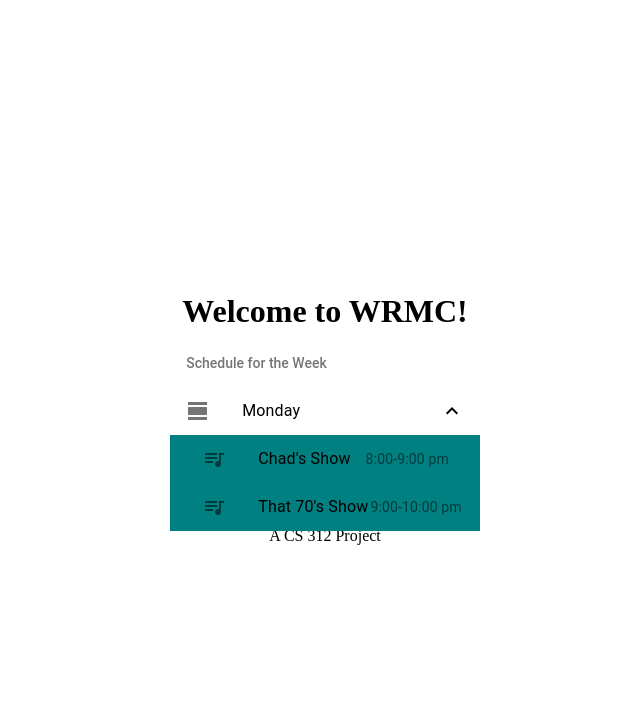
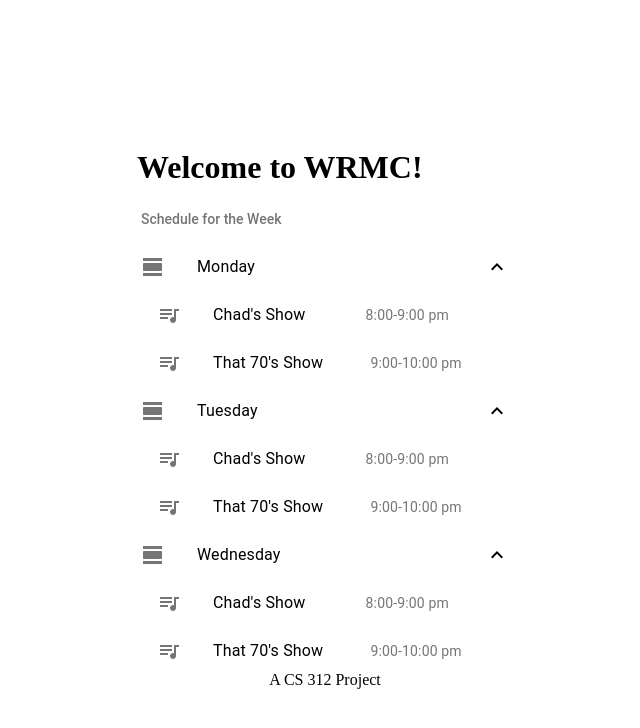
Before and after one commit to csci312-s21/project-amber-ayeaye, a Next.js app: page / in a window 1280 px wide. Shown: the top 728 px of the page, without its empty margins (315-955 px from the left). Built offline with nearby package versions, Linux system fonts and the light colour scheme.

Commit message:
added multiple days of the week

```diff
--- a/src/components/RadioSchedule.js
+++ b/src/components/RadioSchedule.js
@@ -6,8 +6,6 @@ import ListItem from '@material-ui/core/ListItem';
 import ListItemIcon from '@material-ui/core/ListItemIcon';
 import ListItemText from '@material-ui/core/ListItemText';
 import Collapse from '@material-ui/core/Collapse';
-import InboxIcon from '@material-ui/icons/MoveToInbox';
-import DraftsIcon from '@material-ui/icons/Drafts';
 import ExpandLess from '@material-ui/icons/ExpandLess';
 import ExpandMore from '@material-ui/icons/ExpandMore';
 import StarBorder from '@material-ui/icons/StarBorder';
@@ -19,22 +17,31 @@ import QueueMusic from '@material-ui/icons/QueueMusic';
 const useStyles = makeStyles((theme) => ({
   root: {
     width: '100%',
-    maxWidth: 500,
+    minWidth: 400,
   },
   nested: {
     paddingLeft: theme.spacing(4),
-    backgroundColor: 'teal',
-
   },
 }));
 
 export default function NestedList() {
   const classes = useStyles();
-  const [open, setOpen] = React.useState(true);
 
-  const handleClick = () => {
-    setOpen(!open);
+  const [openMonday, setOpenMonday] = React.useState(true);
+  const handleClickMonday = () => {
+    setOpenMonday(!openMonday);
   };
+
+  const [openTuesday, setOpenTuesday] = React.useState(true);
+  const handleClickTuesday = () => {
+    setOpenTuesday(!openTuesday);
+  };
+
+  const [openWednesday, setOpenWednesday] = React.useState(true);
+  const handleClickWednesday = () => {
+    setOpenWednesday(!openWednesday);
+  };
+
 
 //automated starter code to fill the schedule
 const items= []
@@ -55,15 +62,15 @@ const sevenDaySchedule = items.map(item =>
       className={classes.root}
     >
 
-      <ListItem button onClick={handleClick}>
+      <ListItem button onClick={handleClickMonday}>
         <ListItemIcon>
           <ViewDayIcon />
         </ListItemIcon>
-        <ListItemText primary= "Monday" />
-        {open ? <ExpandLess /> : <ExpandMore />}
+        <ListItemText primary= "Monday              " />
+        {openMonday ? <ExpandLess /> : <ExpandMore />}
       </ListItem>
 
-      <Collapse in={open} timeout="auto" unmountOnExit>
+      <Collapse in={openMonday} timeout="auto" unmountOnExit>
         <List component="div" disablePadding>
 
           <ListItem button className={classes.nested}>
@@ -84,10 +91,76 @@ const sevenDaySchedule = items.map(item =>
             {/* write in Title and timeslot */}
             <ListItemText secondary="9:00-10:00 pm" />
           </ListItem>
+        </List>
+      </Collapse>
 
 
+
+      <ListItem button onClick={handleClickTuesday}>
+        <ListItemIcon>
+          <ViewDayIcon />
+        </ListItemIcon>
+        <ListItemText primary= "Tuesday" />
+        {openTuesday ? <ExpandLess /> : <ExpandMore />}
+      </ListItem>
+
+      <Collapse in={openTuesday} timeout="auto" unmountOnExit>
+        <List component="div" disablePadding>
+
+          <ListItem button className={classes.nested}>
+            <ListItemIcon>
+              <QueueMusic />
+            </ListItemIcon>
+
+            <ListItemText primary="Chad's Show" /> {/* write in Title and timeslot */}
+            <ListItemText secondary="8:00-9:00 pm" />
+          </ListItem>
+
+          <ListItem button className={classes.nested}>
+            <ListItemIcon>
+              <QueueMusic />
+            </ListItemIcon>
+
+            <ListItemText primary="That 70's Show" />
+            {/* write in Title and timeslot */}
+            <ListItemText secondary="9:00-10:00 pm" />
+          </ListItem>
         </List>
       </Collapse>
+
+
+      <ListItem button onClick={handleClickWednesday}>
+        <ListItemIcon>
+          <ViewDayIcon />
+        </ListItemIcon>
+        <ListItemText primary= "Wednesday" />
+        {openWednesday ? <ExpandLess /> : <ExpandMore />}
+      </ListItem>
+
+      <Collapse in={openWednesday} timeout="auto" unmountOnExit>
+        <List component="div" disablePadding>
+
+          <ListItem button className={classes.nested}>
+            <ListItemIcon>
+              <QueueMusic />
+            </ListItemIcon>
+
+            <ListItemText primary="Chad's Show" /> {/* write in Title and timeslot */}
+            <ListItemText secondary="8:00-9:00 pm" />
+          </ListItem>
+
+          <ListItem button className={classes.nested}>
+            <ListItemIcon>
+              <QueueMusic />
+            </ListItemIcon>
+
+            <ListItemText primary="That 70's Show" />
+            {/* write in Title and timeslot */}
+            <ListItemText secondary="9:00-10:00 pm" />
+          </ListItem>
+        </List>
+      </Collapse>
+
     </List>
   );
 }
```
